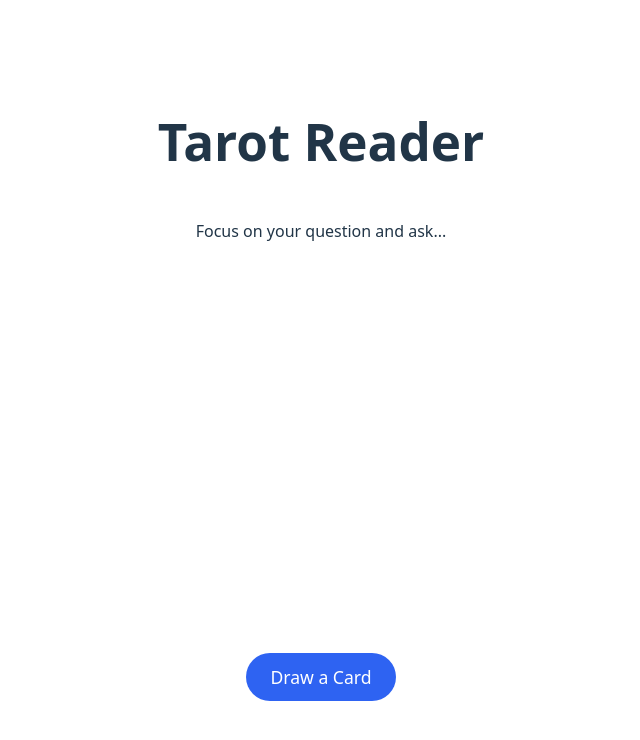
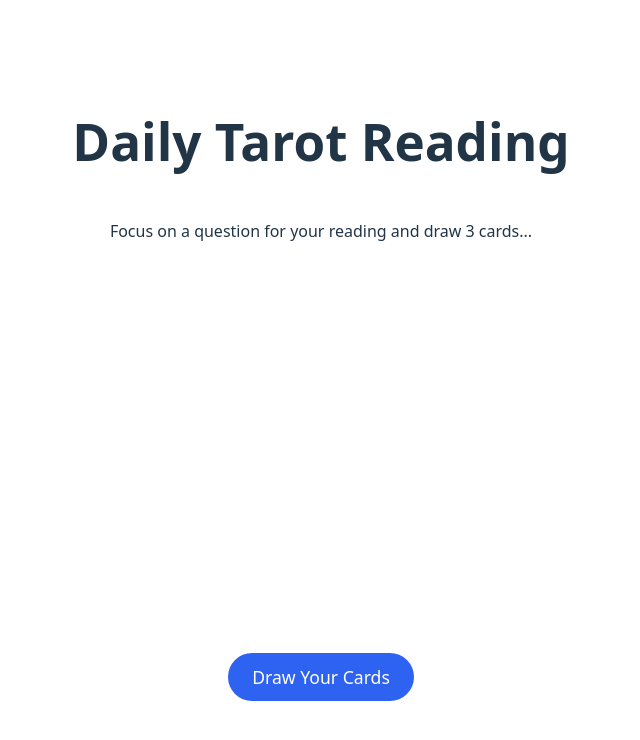
Before and after one commit to jamiegist/tarot, a React (Vite) app in the folder tarot-reader/: page / in a window 1280 px wide. Shown: the top 740 px of the page, without its empty margins (319-959 px from the left). Built offline with nearby package versions, Linux system fonts and the light colour scheme.

Commit message:
updated app to draw three cards for a reading.

```diff
--- a/tarot-reader/index.html
+++ b/tarot-reader/index.html
@@ -4,7 +4,7 @@
     <meta charset="UTF-8" />
     <link rel="icon" type="image/svg+xml" href="/vite.svg" />
     <meta name="viewport" content="width=device-width, initial-scale=1.0" />
-    <title>Tarot Reader</title>
+    <title>Daily Tarot Reading</title>
   </head>
   <body>
     <div id="root"></div>
--- a/tarot-reader/src/App.css
+++ b/tarot-reader/src/App.css
@@ -9,7 +9,21 @@
   padding: 2em;
 }
 
+h1 {
+
+}
+
+p {
+
+}
+
 .tarot-card-wrapper {
+  display: flex;
+  align-items: center;
+  justify-content: center;
+  gap: 20px;
+  flex-wrap: wrap;
+  margin-top: 2rem;
   width: 100%;
   max-width: 300px;
   margin: 0 auto;
--- a/tarot-reader/src/App.jsx
+++ b/tarot-reader/src/App.jsx
@@ -5,48 +5,51 @@ import {tarotDeck} from './Deck';
 
 function App() {
 
-  const [drawnCard, setDrawnCard] = useState(null);
+  const [reading, setReading] = useState([]);
   const [isShuffling, setIsShuffling] = useState(false);
 
-  const drawCard = () => {
-    const randomIndex = Math.floor(Math.random() * tarotDeck.length);
-    setDrawnCard(tarotDeck[randomIndex]);
+  const drawReading = () => {
     setIsShuffling(true);
 
     setTimeout(() => {
-      const randomIndex = Math.floor(Math.random() * tarotDeck.length);
-      setDrawnCard(tarotDeck[randomIndex]);
+      const shuffled = [...tarotDeck].sort(() => 0.5 - Math.random());
+
+      const threeCards = shuffled.slice(0, 3);
+
+      setReading(threeCards);
       setIsShuffling(false);
     }, 600);
   };
 
   const resetDeck = () => {
-    setDrawnCard(null);
+    setReading([]);
     setIsShuffling(false);
   };
 
   return (
     <div className="app-container">
-      <h1>Tarot Reader</h1>
+      <h1>Daily Tarot Reading</h1>
 
-      <div className="display-area">
-        {isShuffling ? (
-          <div className="shuffling-animation">• • •</div>
-        ) : drawnCard ? (
-          <div className='tarot-card-wrapper'>
-            <TarotCard name={drawnCard.name} image={drawnCard.image} />
-          </div>
+    <div className="display-area">
+      {isShuffling ? (
+        <div className="shuffling-animation">• • •</div>
+      ) : reading.length > 0 ? (
+        <div className='tarot-card-wrapper'>
+          {reading.map((card, index) => (
+            <TarotCard key={index} name={card.name} image={card.image} />
+          ))}
+        </div>
         ) : (
-          <p>Focus on your question and ask...</p>
+          <p>Focus on a question for your reading and draw 3 cards...</p>
         )}
       </div>
 
       <div className='controls'>
-      <button onClick={drawCard} disabled={isShuffling} className="draw-button">
-        {isShuffling ? "Shuffling..." : "Draw a Card"}
+      <button onClick={drawReading} disabled={isShuffling} className="draw-button">
+        {isShuffling ? "Picking Your Cards..." : "Draw Your Cards"}
       </button>
 
-      {drawnCard && (
+     {reading.length > 0 && !isShuffling && (
           <button onClick={resetDeck} className="reset-button">
             Shuffle Again
           </button>
--- a/tarot-reader/src/TarotCard.jsx
+++ b/tarot-reader/src/TarotCard.jsx
@@ -10,7 +10,7 @@ function TarotCard({ name, image, arcana }) {
 
       {/* If image is empty, it shows a placeholder */}
       <img
-        src={image || "/images/card_back.png"}
+        src={image || "./images/card_back.png"}
         alt={name}
         className="card-image"
       />
```
Also changed, not shown: 1 other file (tests, documents, lock files or other folders).
